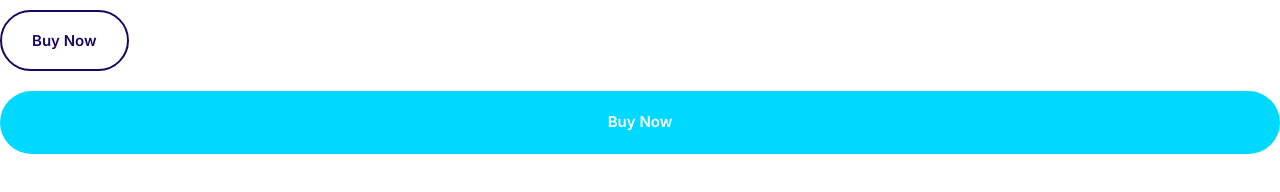
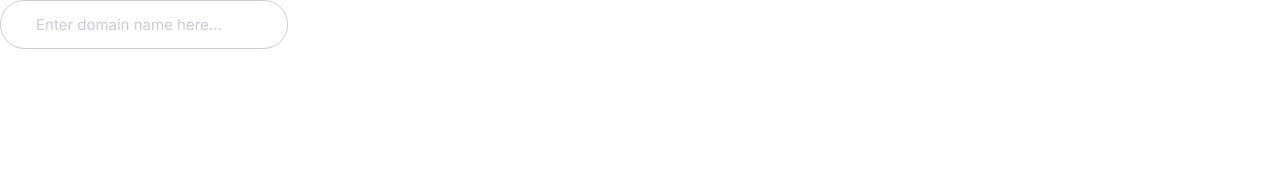
Before and after one commit to mmmcaffeine/moshify, a plain HTML site: page index.html in a window 1280 px wide. Drawn offline with Linux system fonts and the light colour scheme.

Commit message:
Added the input component

```diff
--- a/css/styles.css
+++ b/css/styles.css
@@ -246,3 +246,24 @@ a {
     font-size: 1.5rem;
   }
 }
+
+/* Inputs */
+
+.input {
+  padding: 1.5rem 3.5rem;
+  border: 1px solid #ccc;
+  border-radius: 30px;
+  outline: 0;
+  color: var(--color-headings);
+  font-size: 2rem;
+}
+
+::placeholder {
+  color: #cdcbd7;
+}
+
+@media screen and (min-width: 1024px) {
+  .input {
+    font-size: 1.5rem;
+  }
+}
--- a/index.html
+++ b/index.html
@@ -15,7 +15,6 @@
     <link rel="stylesheet" href="css/styles.css" />
   </head>
   <body>
-    <button class="btn btn--primary btn--outline">Buy Now</button>
-    <a href="#" class="btn btn--secondary btn--block">Buy Now</a>
+    <input type="text" class="input" placeholder="Enter domain name here...">
   </body>
 </html>
```
Also changed, not shown: components/inputs.html (added, +1 -0 lines).
